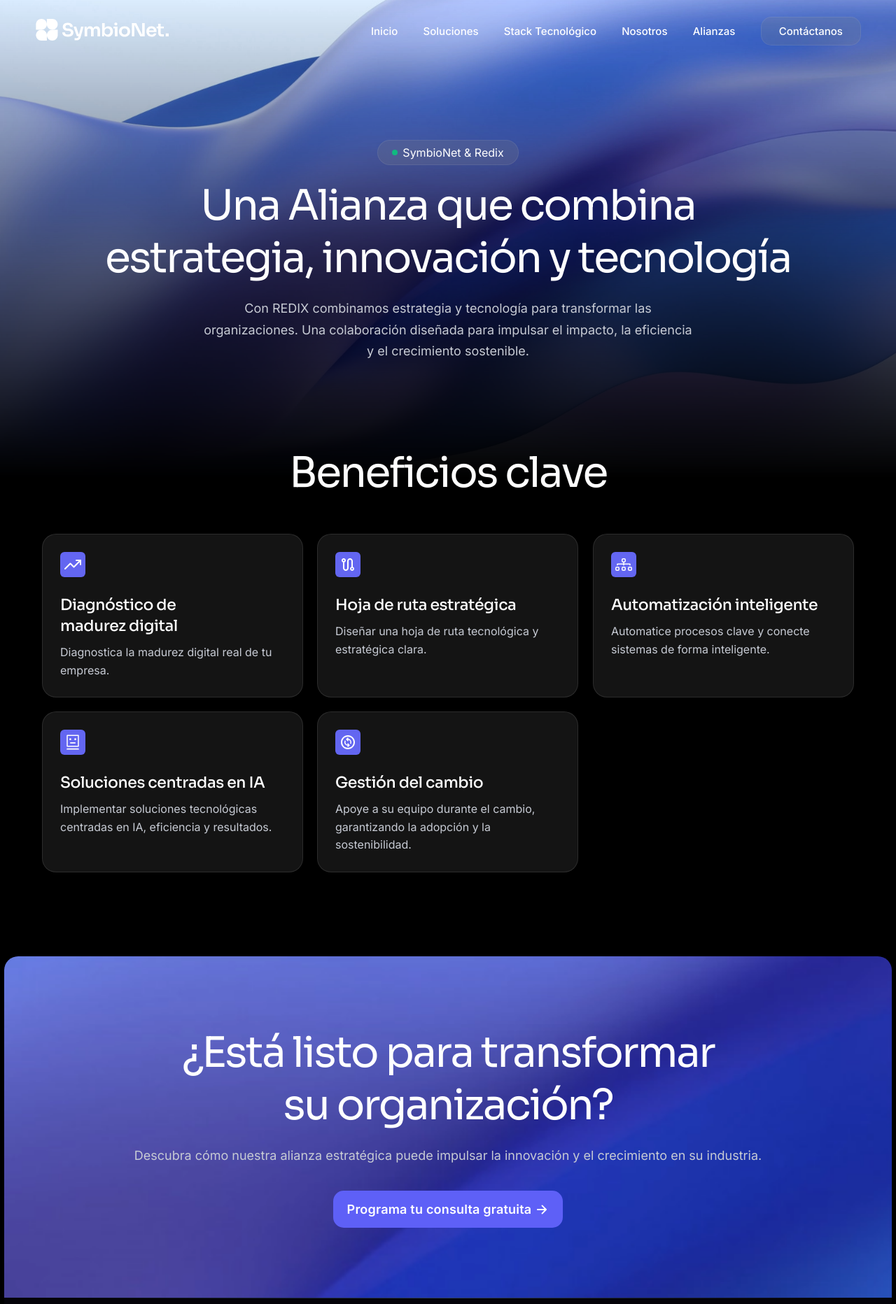
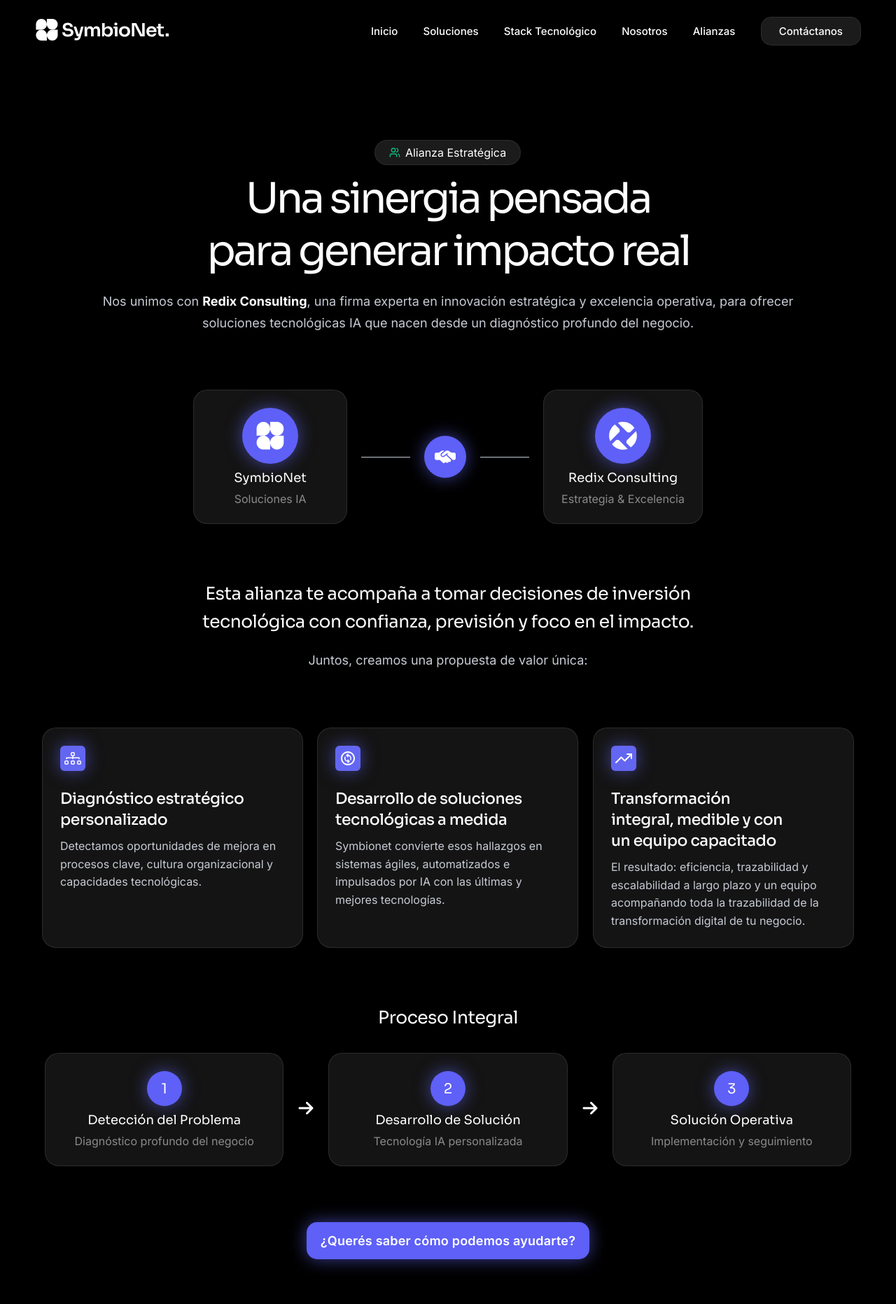
Before and after one commit to agusasaad/teamBoost, a Next.js app: page /alianzas-redix in a window 1280 px wide. Shown: the top 1864 px of the page at 70% size. Built offline with nearby package versions, Linux system fonts and the light colour scheme.

Commit message:
enhance styles for SectionCards and SeccionAlianzas; add new icon components for improved UI

```diff
--- a/src/app/alianzas-redix/page.jsx
+++ b/src/app/alianzas-redix/page.jsx
@@ -7,96 +7,116 @@
 import BsDiagram3 from '@/assets/icons/BsDiagram3'
 import AiOutlineRobot from '@/assets/icons/AiOutlineRobot'
 import ChangeCircle from '@/assets/icons/ChangeCircle'
-// import Factory from '@/assets/icons/Factory'
-// import GiHealthNormal from '@/assets/icons/GiHealthNormal'
-// import ConveyorBelt from '@/assets/icons/ConveyorBelt'
+import UsersIcon from '@/assets/icons/UsersIcon'
+import Image from 'next/image'
+
+import logo_symbio from '@/assets/images/icon.svg'
+import logo_redix from '@/assets/images/logo-redix.svg'
+import Manos from '@/assets/icons/Manos'
+import ArrowCard from '@/assets/icons/ArrowCard'
 
 const AlianzasRoutes = () => {
-  const subtitleRef = useRef(null)
-  const titleRef = useRef(null)
-  const descriptionRef = useRef(null)
-
-  const beneficiosClaveData = [
+  const aplicacionesIndustrialesData = [
     {
-      name: 'Diagnóstico de madurez digital',
-      text: 'Diagnostica la madurez digital real de tu empresa.',
-      icon: <FiTrendingUp width='24px' height='24px' color='white' />,
-    },
-
-    {
-      name: 'Hoja de ruta estratégica',
-      text: 'Diseñar una hoja de ruta tecnológica y estratégica clara.',
-      icon: <MdOutlineRoute width='24px' height='24px' color='white' />,
-    },
-
-    {
-      name: 'Automatización inteligente',
-      text: 'Automatice procesos clave y conecte sistemas de forma inteligente.',
+      name: 'Diagnóstico estratégico personalizado',
+      text: 'Detectamos oportunidades de mejora en procesos clave, cultura organizacional y capacidades tecnológicas.',
       icon: <BsDiagram3 width='24px' height='24px' color='white' />,
     },
 
     {
-      name: 'Soluciones centradas en IA',
-      text: 'Implementar soluciones tecnológicas centradas en IA, eficiencia y resultados.',
-      icon: <AiOutlineRobot width='24px' height='24px' color='white' />,
-    },
-    {
-      name: 'Gestión del cambio',
-      text: 'Apoye a su equipo durante el cambio, garantizando la adopción y la sostenibilidad.',
+      name: 'Desarrollo de soluciones tecnológicas a medida',
+      text: 'Symbionet convierte esos hallazgos en sistemas ágiles, automatizados e impulsados por IA con las últimas y mejores tecnologías.',
       icon: <ChangeCircle width='24px' height='24px' color='white' />,
     },
+
+    {
+      name: 'Transformación integral, medible y con un equipo capacitado',
+      text: 'El resultado: eficiencia, trazabilidad y escalabilidad a largo plazo y un equipo acompañando toda la trazabilidad de la transformación digital de tu negocio.',
+      icon: <FiTrendingUp width='24px' height='24px' color='white' />,
+    },
   ]
+  return (
+    <div className={styles.container}>
+      <div className={styles.content}>
+        <span className={styles.subtitle}>
+          <UsersIcon color='#10b981' />
+          Alianza Estratégica
+        </span>
+        <h1>Una sinergia pensada para generar impacto real</h1>
+        <p>
+          Nos unimos con <strong>Redix Consulting</strong>, una firma experta en
+          innovación estratégica y excelencia operativa, para ofrecer soluciones
+          tecnológicas IA que nacen desde un diagnóstico profundo del negocio.
+        </p>
+      </div>
 
-  // const aplicacionesIndustrialesData = [
-  //   {
-  //     name: 'Manufactura y bienes de consumo',
-  //     text: 'Transformar la producción y las experiencias del consumidor',
-  //     icon: <Factory width='24px' height='24px' color='white' />,
-  //   },
+      <div className={styles.logos_con_alianza}>
+        <div className={styles.card}>
+          <div className={styles.container_img}>
+            <Image src={logo_symbio} width={40} height={40} alt='logo' />
+          </div>
+          <h3>SymbioNet</h3>
+          <span>Soluciones IA</span>
+        </div>
+        <div className={styles.alinaza}>
+          <div className={styles.line}></div>
+          <i>
+            <Manos width='30px' height='30px' color='white' />
+          </i>
+          <div className={styles.line}></div>
+        </div>
+        <div className={styles.card}>
+          <div className={styles.container_img}>
+            <Image src={logo_redix} width={40} height={40} alt='logo' />
+          </div>
 
-  //   {
-  //     name: 'Salud y ciencias de la vida',
-  //     text: 'Innovar en la atención al paciente y las capacidades de investigación',
-  //     icon: <GiHealthNormal width='24px' height='24px' color='white' />,
-  //   },
+          <h3>Redix Consulting</h3>
+          <span>Estrategia & Excelencia</span>
+        </div>
+      </div>
 
-  //   {
-  //     name: 'Logística y venta minorista',
-  //     text: 'Optimizar las cadenas de suministro y los recorridos de los clientes',
-  //     icon: <ConveyorBelt width='24px' height='24px' color='white' />,
-  //   },
-  // ]
+      <div className={styles.text}>
+        <h2>
+          Esta alianza te acompaña a tomar decisiones de inversión tecnológica
+          con confianza, previsión y foco en el impacto.
+        </h2>
+        <p>Juntos, creamos una propuesta de valor única:</p>
+      </div>
 
-  return (
-    <div className={styles.container_home}>
-      <div className={styles.background}></div>
-      <div className={styles.container} id='home'>
-        <div className={styles.titles}>
-          <span className={styles.subtitle} ref={subtitleRef}>
-            <span className={styles.circle} />
-            SymbioNet & Redix
-          </span>
-          <h1 ref={titleRef}>
-            Una Alianza que combina estrategia, innovación y tecnología
-          </h1>
-          <p ref={descriptionRef}>
-            Con REDIX combinamos estrategia y tecnología para transformar las
-            organizaciones. Una colaboración diseñada para impulsar el impacto,
-            la eficiencia y el crecimiento sostenible.
-          </p>
+      <div className={styles.container_cards}>
+        <SectionCards solutionsData={aplicacionesIndustrialesData} />
+      </div>
+
+      <div className={styles.procesos}>
+        <h2>Proceso Integral</h2>
+
+        <div className={styles.container_card}>
+          <div className={styles.proceso}>
+            <span>1</span>
+            <h3>Detección del Problema</h3>
+            <p>Diagnóstico profundo del negocio</p>
+          </div>
+          <i>
+            <ArrowCard />
+          </i>
+          <div className={styles.proceso}>
+            <span>2</span>
+            <h3>Desarrollo de Solución</h3>
+            <p>Tecnología IA personalizada</p>
+          </div>
+          <i>
+            <ArrowCard />
+          </i>
+          <div className={styles.proceso}>
+            <span>3</span>
+            <h3>Solución Operativa</h3>
+            <p>Implementación y seguimiento</p>
+          </div>
         </div>
+      </div>
 
-        <div className={styles.alianza_container}>
-          <SectionCards
-            mainTitle={'Beneficios clave'}
-            solutionsData={beneficiosClaveData}
-          />
-
-          {/* <SectionCards
-            mainTitle={'Aplicaciones industriales'}
-            solutionsData={aplicacionesIndustrialesData}
-          /> */}
-        </div>
+      <div className={styles.container_button}>
+        <button>¿Querés saber cómo podemos ayudarte?</button>
       </div>
     </div>
   )
--- a/src/app/alianzas-redix/page.module.css
+++ b/src/app/alianzas-redix/page.module.css
@@ -1,46 +1,22 @@
-.container_home {
-  width: 100%;
-  position: relative;
-  display: flex;
-  align-items: center;
-  justify-content: center;
-}
-
-.container_home .background {
-  background-image: url('./../../assets/images/footer.webp');
-  background-repeat: no-repeat;
-  background-position: center;
-  background-size: cover;
-  position: absolute;
-  top: 0;
-  left: 0;
-  z-index: -1;
-  width: 100%;
-  height: 50%;
-  mask-image: linear-gradient(to bottom, black, transparent);
-}
-
 .container {
   width: 100%;
-  height: auto;
   display: flex;
   flex-direction: column;
   align-items: center;
-  justify-content: center;
+  gap: 30px;
+  min-height: 100vh;
+  padding: 200px 0px 100px 0px;
 }
 
-.titles {
+.content {
   display: flex;
   flex-direction: column;
   align-items: center;
-  justify-content: center;
-  gap: 20px;
-  height: auto;
-  overflow: hidden;
-  padding: 200px 0px 200px 0px;
+  max-width: 1200px;
+  gap: 10px;
 }
 
-.titles .subtitle {
+.content .subtitle {
   color: white;
   font-weight: 400;
   font-size: 16px;
@@ -54,43 +30,211 @@
   gap: 7px;
 }
 
-.circle {
-  width: 8px;
-  height: 8px;
-  background: #10b981;
-  border-radius: 50%;
+.content h1 {
+  font-family: var(--sora);
+  font-size: 60px;
+  color: var(--title);
+  font-weight: 400;
+  letter-spacing: -0.06em;
+  text-align: center;
+  text-wrap: balance;
 }
 
-.titles h1 {
+.content p {
+  font-size: 18px;
+  color: var(--text);
+  font-weight: 400;
+  text-align: center;
+  line-height: 1.7em;
+  max-width: 1000px;
+  margin-top: 10px;
+}
+
+.content strong {
+  color: white;
+}
+
+.text {
+  max-width: 1200px;
+  width: 100%;
+  display: flex;
+  flex-direction: column;
+  align-items: center;
+  gap: 10px;
+}
+
+.text h2 {
   font-family: var(--sora);
-  font-size: 70px;
+  font-size: 25px;
+  line-height: 40px;
   color: var(--title);
   font-weight: 400;
-  letter-spacing: -0.04em;
+  letter-spacing: -0.5px;
+  text-align: center;
+  text-wrap: balance;
+}
+
+.text p {
+  font-size: 18px;
+  color: var(--text);
+  font-weight: 400;
+  text-align: center;
+  line-height: 1.7em;
   max-width: 1000px;
-  text-wrap: balance;
+  margin-top: 10px;
+}
+
+.logos_con_alianza {
+  width: 100%;
+  display: flex;
+  flex-direction: row;
+  justify-content: center;
+  align-items: center;
+  gap: 20px;
+  color: white;
+  margin: 50px 0px;
+}
+
+.logos_con_alianza .card {
+  background-color: rgba(255, 255, 255, 0.08);
+  border: 1px solid rgba(255, 255, 255, 0.1);
+  border-radius: 20px;
+  min-width: 220px;
+  padding: 25px;
+  display: flex;
+  flex-direction: column;
+  align-items: center;
+  gap: 10px;
+  border-radius: 20px;
+}
+
+.card .container_img {
+  background-color: #5e60f7;
+  box-shadow: 0 0 25px rgba(99, 102, 241, 0.6);
+  padding: 20px;
+  border-radius: 9999px;
+  display: flex;
+  justify-content: center;
+  align-items: center;
+}
+
+.card h3 {
+  font-family: var(--sora);
+  font-size: 18px;
+  color: var(--title);
+  line-height: 20px;
+  font-weight: 400;
   text-align: center;
 }
 
-.titles p {
-  font-size: 18px;
-  color: var(--text);
-  font-weight: 400;
-  max-width: 700px;
-  text-align: center;
-  line-height: 1.7em;
+.card span {
+  font-size: 16px;
+  opacity: 0.5;
 }
 
-.button_contact {
+.alinaza {
+  display: flex;
+  align-items: center;
+  gap: 20px;
+}
+
+.alinaza .line {
+  height: 1px;
+  background: var(--text);
+  width: 70px;
+}
+
+.alinaza i {
+  display: flex;
+  align-items: center;
+  background-color: #5e60f7;
+  box-shadow: 0 0 25px rgba(99, 102, 241, 0.6);
+  padding: 15px;
+  border-radius: 9999px;
+}
+
+.procesos {
+  width: 100%;
+  color: white;
+  display: flex;
+  flex-direction: column;
+  align-items: center;
+  gap: 30px;
+  padding: 50px 0px;
+}
+
+.procesos h2 {
+  font-family: var(--sora);
+  font-size: 25px;
+  line-height: 40px;
+  color: var(--title);
+  font-weight: 400;
+  letter-spacing: -0.5px;
+  text-align: center;
+  text-wrap: balance;
+}
+
+.procesos .container_card {
+  width: 90%;
+  display: flex;
+  flex-direction: row;
+  justify-content: center;
+  align-items: center;
+  gap: 20px;
+}
+
+.container_card .proceso {
+  background-color: rgba(255, 255, 255, 0.08);
+  border: 1px solid rgba(255, 255, 255, 0.1);
+  border-radius: 20px;
+  width: 100%;
+  padding: 25px;
+  display: flex;
+  flex-direction: column;
+  align-items: center;
+  gap: 10px;
+  text-align: center;
+}
+
+.proceso span {
+  font-size: 20px;
+  font-family: var(--sora);
+  background-color: #5e60f7;
+  box-shadow: 0 0 25px rgba(99, 102, 241, 0.6);
+  width: 50px;
+  height: 50px;
+  display: flex;
+  align-items: center;
+  justify-content: center;
+  border-radius: 9999px;
+}
+
+.proceso h3 {
+  font-family: var(--sora);
+  font-size: 18px;
+  color: var(--title);
+  line-height: 20px;
+  font-weight: 400;
+  text-align: center;
+}
+
+.proceso p {
+  font-size: 16px;
+  opacity: 0.5;
+  line-height: 20px;
+}
+
+.container_button {
   width: 100%;
   display: flex;
   justify-content: center;
-  margin-top: 15px;
+  align-items: center;
 }
 
-.titles .button_contact button {
+.container_button button {
   border: none;
   background-color: #5e60f7;
+  box-shadow: 0 0 25px rgba(99, 102, 241, 0.6);
   font-family: var(--inter);
   color: var(--white);
   font-size: 18px;
@@ -103,98 +247,3 @@
   align-items: center;
   gap: 5px;
 }
-
-.titles .ranking {
-  display: flex;
-  flex-direction: row;
-  width: 100%;
-  max-width: 800px;
-  justify-content: space-evenly;
-  margin-top: 70px;
-}
-
-.titles .ranking div {
-  display: flex;
-  flex-direction: column;
-  align-items: center;
-}
-
-.titles .ranking div span {
-  font-size: 25px;
-  font-family: var(--sora);
-  font-weight: 600;
-  color: white;
-  letter-spacing: -1px;
-}
-
-.alianza_container {
-  display: flex;
-  align-items: center;
-  flex-direction: column;
-  padding-top: 20px;
-  padding-bottom: 120px;
-  gap: 120px;
-}
-
-@media (max-width: 1440px) {
-  .titles {
-    padding: 200px 0px 100px 0px;
-    width: 90%;
-  }
-
-  .container {
-    width: 100%;
-  }
-
-  .titles h1 {
-    font-size: 60px;
-  }
-
-  .titles .ranking {
-    margin-top: 40px;
-  }
-}
-
-@media (max-width: 850px) {
-  .container {
-    background-size: cover;
-  }
-
-  .titles {
-    min-height: auto;
-    padding: 150px 0px 50px 0px;
-  }
-
-  .titles h1 {
-    font-size: 50px;
-    line-height: 65px;
-  }
-  .titles .ranking {
-    display: none;
-  }
-}
-@media (max-width: 650px) {
-  .titles h1 {
-    font-size: 50px;
-    line-height: 65px;
-  }
-}
-
-@media (max-width: 470px) {
-  .alianza_container {
-    padding-bottom: 50px;
-    gap: 50px;
-  }
-  .titles {
-    gap: 15px;
-  }
-
-  .titles h1 {
-    font-size: 40px;
-    line-height: 55px;
-  }
-
-  .titles p {
-    text-wrap: balance;
-  }
-}
--- /dev/null
+++ b/src/assets/icons/ArrowCard.jsx
@@ -0,0 +1,21 @@
+const ArrowCard = ({
+  width = '24',
+  height = '24',
+  color = 'white',
+  className = '',
+}) => (
+  <svg
+    stroke={color}
+    fill={color}
+    strokeWidth='0'
+    viewBox='0 0 448 512'
+    height={height}
+    width={width}
+    xmlns='http://www.w3.org/2000/svg'
+    className={className}
+  >
+    <path d='M438.6 278.6c12.5-12.5 12.5-32.8 0-45.3l-160-160c-12.5-12.5-32.8-12.5-45.3 0s-12.5 32.8 0 45.3L338.8 224 32 224c-17.7 0-32 14.3-32 32s14.3 32 32 32l306.7 0L233.4 393.4c-12.5 12.5-12.5 32.8 0 45.3s32.8 12.5 45.3 0l160-160z'></path>
+  </svg>
+)
+
+export default ArrowCard
--- /dev/null
+++ b/src/assets/icons/Manos.jsx
@@ -0,0 +1,21 @@
+const Manos = ({
+  width = '24',
+  height = '24',
+  color = 'white',
+  className = '',
+}) => (
+  <svg
+    stroke={color}
+    fill={color}
+    strokeWidth='0'
+    viewBox='0 0 640 512'
+    height={height}
+    width={width}
+    xmlns='http://www.w3.org/2000/svg'
+    className={className}
+  >
+    <path d='M323.4 85.2l-96.8 78.4c-16.1 13-19.2 36.4-7 53.1c12.9 17.8 38 21.3 55.3 7.8l99.3-77.2c7-5.4 17-4.2 22.5 2.8s4.2 17-2.8 22.5l-20.9 16.2L550.2 352l41.8 0c26.5 0 48-21.5 48-48l0-128c0-26.5-21.5-48-48-48l-76 0-4 0-.7 0-3.9-2.5L434.8 79c-15.3-9.8-33.2-15-51.4-15c-21.8 0-43 7.5-60 21.2zm22.8 124.4l-51.7 40.2C263 274.4 217.3 268 193.7 235.6c-22.2-30.5-16.6-73.1 12.7-96.8l83.2-67.3c-11.6-4.9-24.1-7.4-36.8-7.4C234 64 215.7 69.6 200 80l-72 48-80 0c-26.5 0-48 21.5-48 48L0 304c0 26.5 21.5 48 48 48l108.2 0 91.4 83.4c19.6 17.9 49.9 16.5 67.8-3.1c5.5-6.1 9.2-13.2 11.1-20.6l17 15.6c19.5 17.9 49.9 16.6 67.8-2.9c4.5-4.9 7.8-10.6 9.9-16.5c19.4 13 45.8 10.3 62.1-7.5c17.9-19.5 16.6-49.9-2.9-67.8l-134.2-123z'></path>
+  </svg>
+)
+
+export default Manos
--- /dev/null
+++ b/src/assets/icons/UsersIcon.jsx
@@ -0,0 +1,22 @@
+const UsersIcon = (props) => (
+  <svg
+    xmlns='http://www.w3.org/2000/svg'
+    width='16'
+    height='16'
+    viewBox='0 0 24 24'
+    fill='none'
+    stroke='currentColor'
+    strokeWidth='2'
+    strokeLinecap='round'
+    strokeLinejoin='round'
+    className='lucide lucide-users w-4 h-4 mr-2'
+    {...props}
+  >
+    <path d='M16 21v-2a4 4 0 0 0-4-4H6a4 4 0 0 0-4 4v2' />
+    <circle cx='9' cy='7' r='4' />
+    <path d='M22 21v-2a4 4 0 0 0-3-3.87' />
+    <path d='M16 3.13a4 4 0 0 1 0 7.75' />
+  </svg>
+)
+
+export default UsersIcon
--- a/src/components/alinazas/SectionCards.module.css
+++ b/src/components/alinazas/SectionCards.module.css
@@ -51,6 +51,7 @@
   width: min-content;
   padding: 6px;
   background: #6366f1;
+  box-shadow: 0 0 25px rgba(99, 102, 241, 0.6);
   border-radius: 6px;
 }
 
--- a/src/components/alinazas/seccionAlianzas/SeccionAlianzas.module.css
+++ b/src/components/alinazas/seccionAlianzas/SeccionAlianzas.module.css
@@ -23,7 +23,6 @@
 
 .container a {
   border: none;
-  background-color: #5e60f7;
   font-family: var(--inter);
   color: var(--white);
   font-size: 18px;
@@ -35,6 +34,7 @@
   display: flex;
   align-items: center;
   gap: 5px;
+  background-color: #5e60f7;
   box-shadow: 0 0 25px rgba(99, 102, 241, 0.6);
 }
 
```
